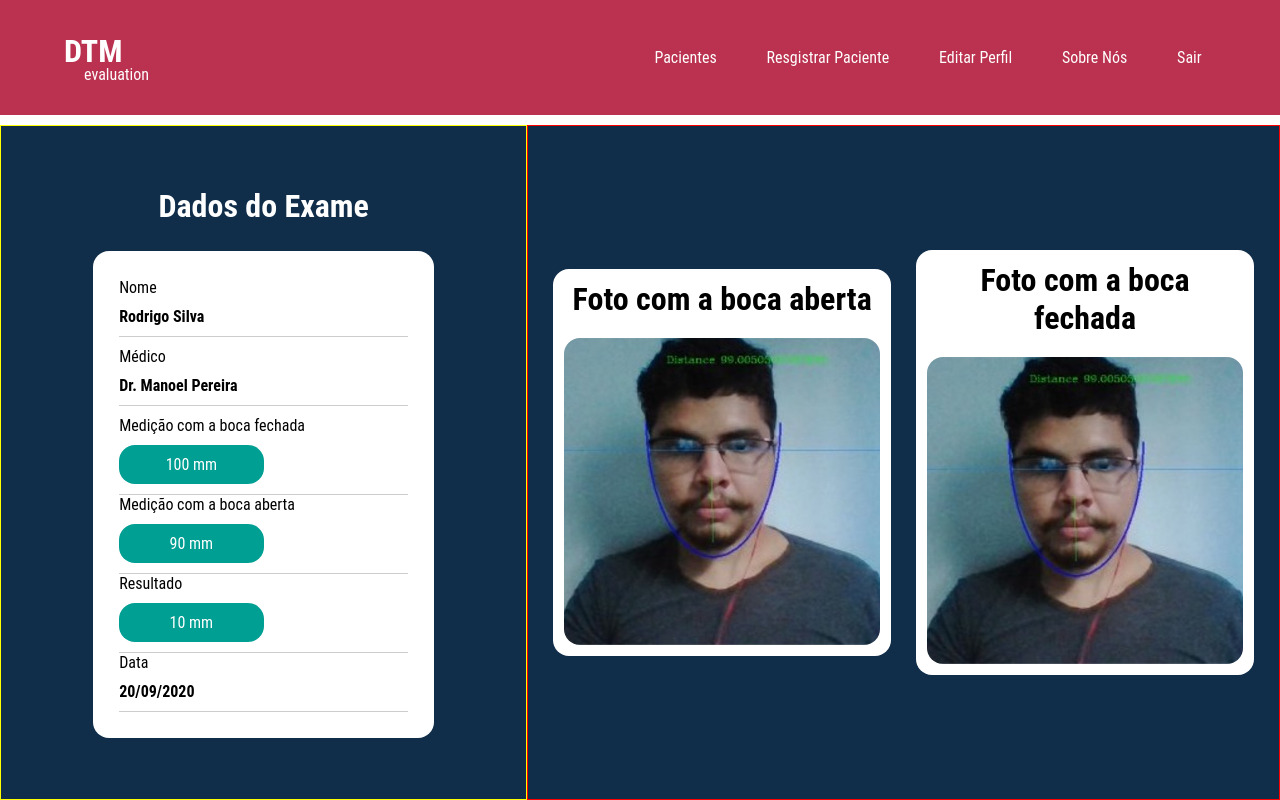
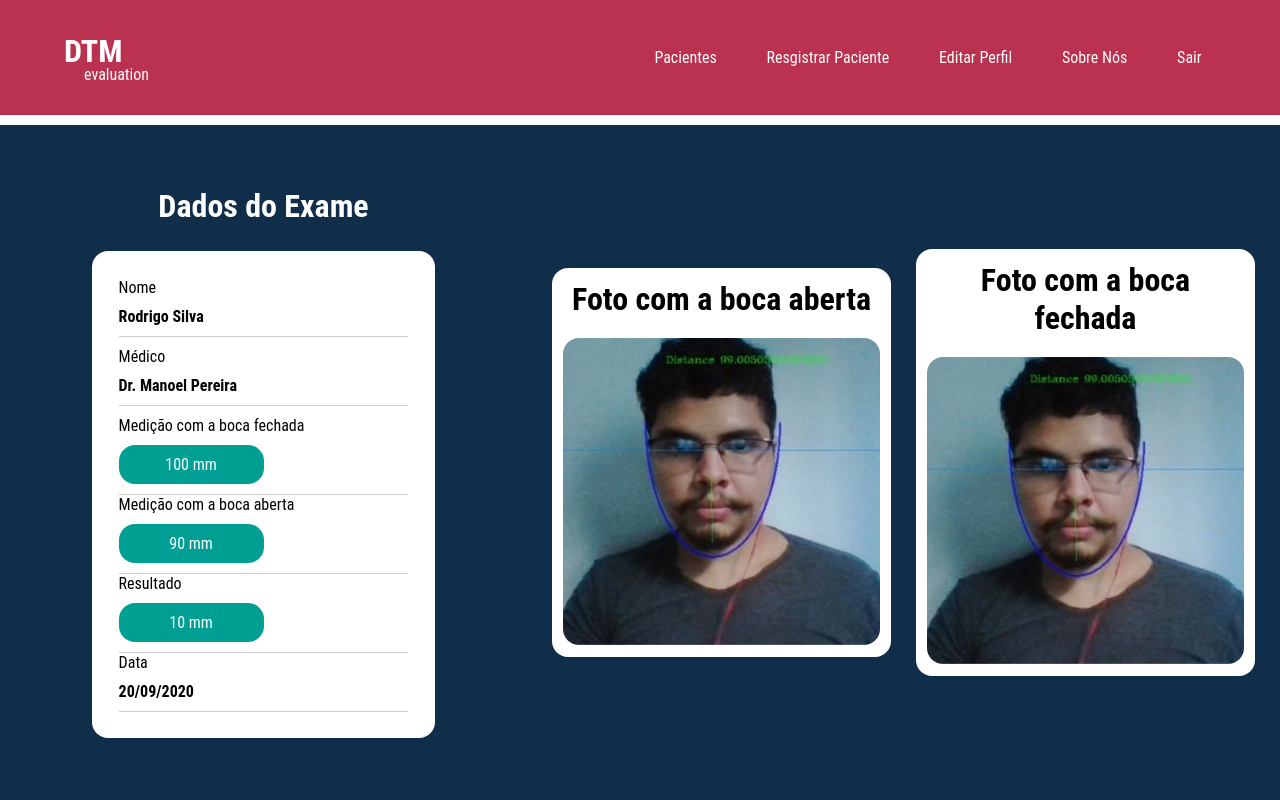
Before and after one commit to Elielson68/DTM, a React (Create React App) app in the folder front-end/: page /exam-data in a window 1280 px wide. Built offline with nearby package versions, Linux system fonts and the light colour scheme.

Commit message:
remoed unecessary borders

```diff
--- a/front-end/src/views/ExamData/styles.ts
+++ b/front-end/src/views/ExamData/styles.ts
@@ -36,7 +36,6 @@ export const Exam = styled.div`
   justify-content: center;
   height: 100%;
   width: 70%;
-  border: 1px solid yellow;
   padding: 5% 0;
   h1 {
     text-align: center;
@@ -193,7 +192,6 @@ export const Pictures = styled.div`
   height: 100%;
   width: 100%;
   text-align: center;
-  border: 1px solid red;
   padding: 5% 0;
   @media screen and (max-width: 1920px) {
     flex-direction: row;
```
